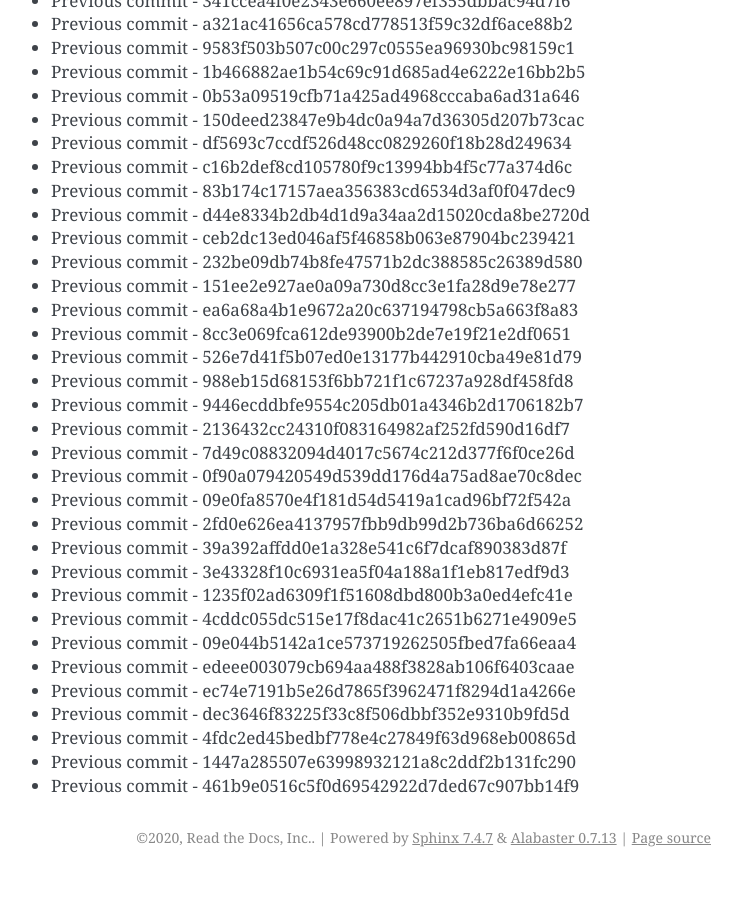
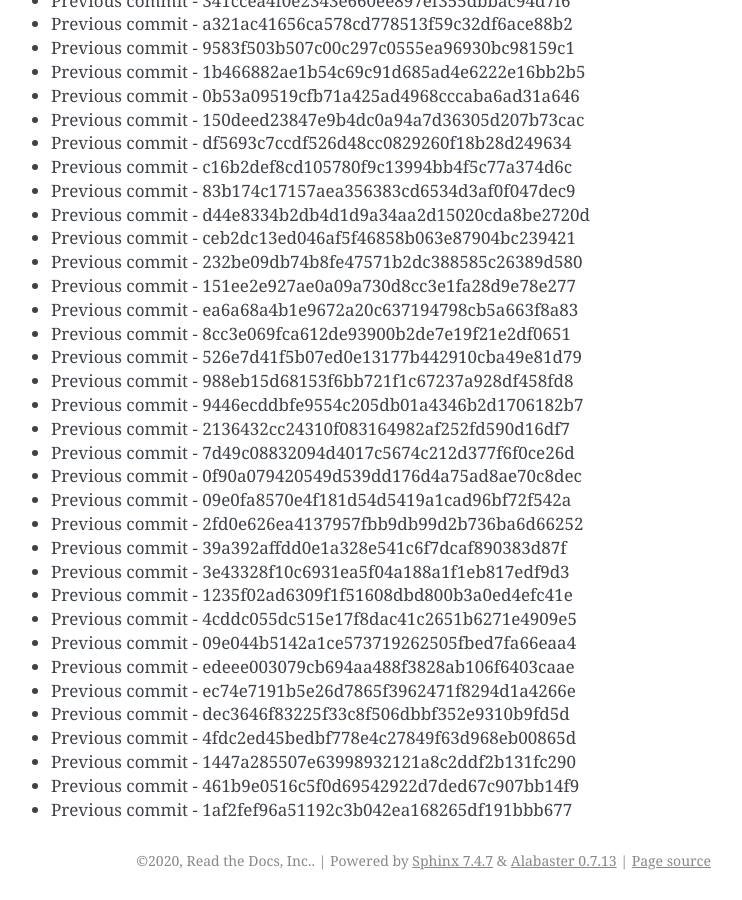
Before and after one commit to readthedocs/rtd-git-stresstest, a Sphinx documentation site: the page built from docs/updates.rst, in a window 1280 px wide and 900 px high, scrolled down 23619 px. Shown: the whole window, without its empty margins (399-1141 px from the left). Built offline with Sphinx 7.4.7, drawn with Linux system fonts in a browser that asks for light colours; before the commit the page ends 24496 px from its top, so only the background shows below that.

Commit message:
Generating commit from previous: 1af2fef96a51192c3b042ea168265df191bbb677

```diff
--- a/docs/updates.rst
+++ b/docs/updates.rst
@@ -1024,3 +1024,4 @@ It can be tested for any performance characteristics.
 * Previous commit - 4fdc2ed45bedbf778e4c27849f63d968eb00865d
 * Previous commit - 1447a285507e63998932121a8c2ddf2b131fc290
 * Previous commit - 461b9e0516c5f0d69542922d7ded67c907bb14f9
+* Previous commit - 1af2fef96a51192c3b042ea168265df191bbb677
```
